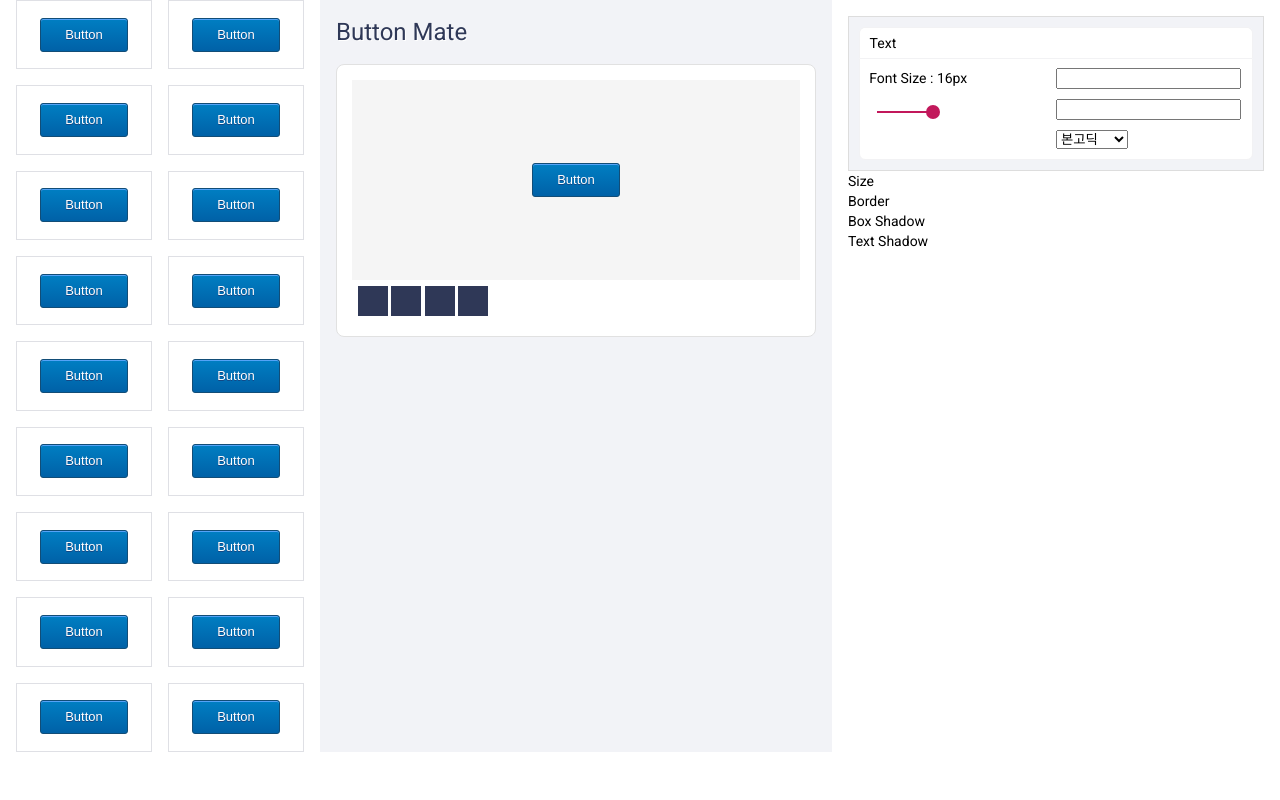
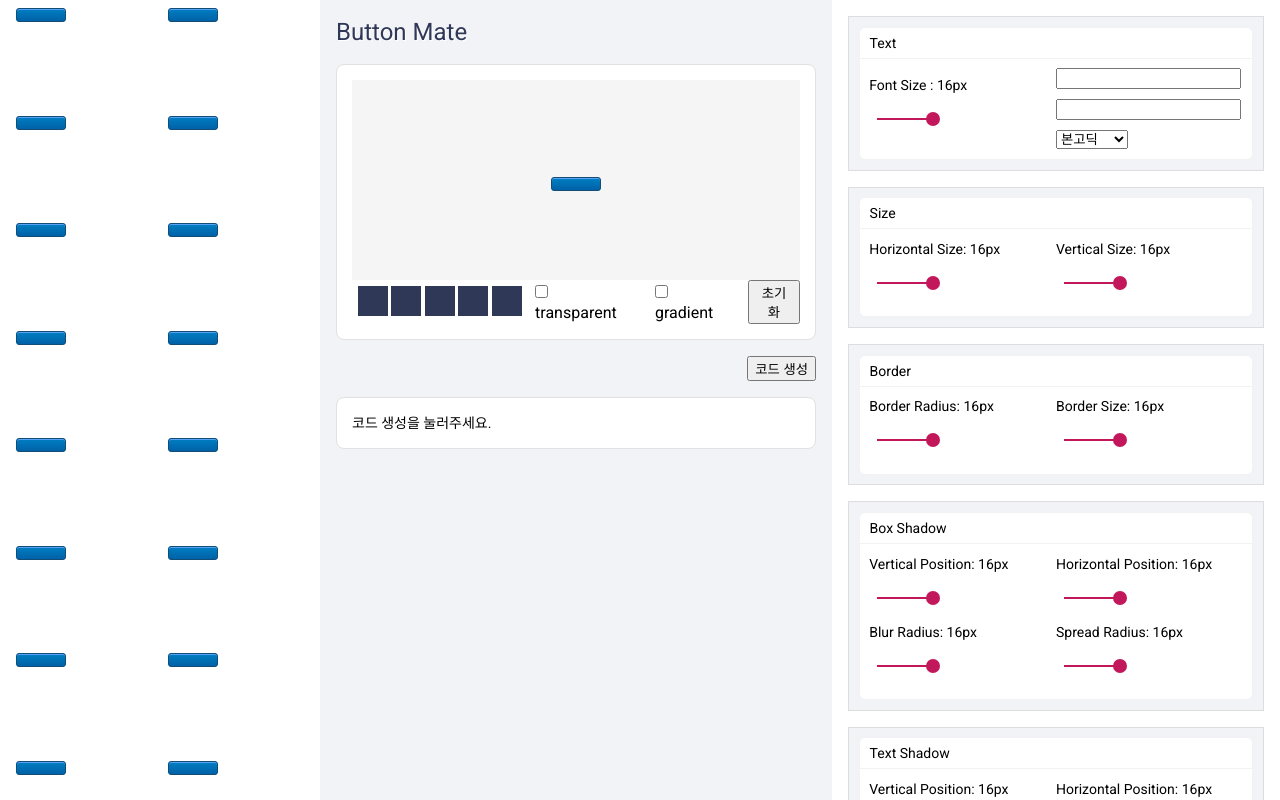
Before and after one commit to seoyun6/button-mate, an Angular app: page / in a window 1280 px wide. Shown: the top 800 px of the page. Built offline with nearby package versions, Linux system fonts and the light colour scheme.

Commit message:
## 버튼 공통 속성 정의

```diff
--- a/src/app/app.component.scss
+++ b/src/app/app.component.scss
@@ -13,5 +13,5 @@
 .display {
   padding: 1rem;
   background-color: #f2f3f7;
-  height: 90vh;
+  height: 100vh;
 }
--- a/src/app/components/button/button.component.html
+++ b/src/app/components/button/button.component.html
@@ -1,3 +1,11 @@
-<div class="btn">
+<!-- <div class="btn">
   <span>Button</span>
-</div>
+</div> -->
+<button
+  type="button"
+  class="btn"
+  [ngClass]="[btnType, btnSize, btnRounded, btnShadow, cssClass]"
+  [disabled]="disabled"
+  (click)="onClick($event)">
+  <ng-content></ng-content>
+</button>
--- a/src/app/components/button/button.component.ts
+++ b/src/app/components/button/button.component.ts
@@ -1,18 +1,41 @@
-import { Component, OnInit } from '@angular/core';
+import { Component, EventEmitter, Input, OnInit, Output } from '@angular/core';
+import { isNotEmpty } from 'src/common/utils/util';
 
 @Component({
-  selector: 'app-button',
+  selector: 'ui-button',
   templateUrl: './button.component.html',
   styleUrls: ['./button.component.scss'],
   host: {
-    '[class.button]': 'true'
+    '[class.ui-button]': 'true'
   },
 })
 export class ButtonComponent implements OnInit {
 
+  @Input() size: string = 'md';
+  @Input() type: string = 'primary';
+  @Input('class') cssClass: string = '';
+  @Input() rounded: boolean = false;
+  @Input() disabled: boolean = false;
+  @Output() onclick: EventEmitter<Event> = new EventEmitter<Event>();
+
+  btnSize = '';
+  btnType = '';
+  btnRounded = '';
+  btnShadow = '';
+  btnBorder = '';
+  fontColor = '';
+  fontSize = '';
+  fontShadow = '';
+  fontStyle = '';
+
   constructor() { }
 
   ngOnInit(): void {
+    if (isNotEmpty(this.size)) {
+      this.btnSize = 'btn-' + this.size.toLocaleLowerCase();
+    }
   }
-
+  onClick($event : any) {
+    this.onclick.emit($event);
+  }
 }
--- a/src/app/layout/buttons/buttons.component.html
+++ b/src/app/layout/buttons/buttons.component.html
@@ -1,18 +1,18 @@
-<app-button></app-button>
-<app-button></app-button>
-<app-button></app-button>
-<app-button></app-button>
-<app-button></app-button>
-<app-button></app-button>
-<app-button></app-button>
-<app-button></app-button>
-<app-button></app-button>
-<app-button></app-button>
-<app-button></app-button>
-<app-button></app-button>
-<app-button></app-button>
-<app-button></app-button>
-<app-button></app-button>
-<app-button></app-button>
-<app-button></app-button>
-<app-button></app-button>
+<ui-button></ui-button>
+<ui-button></ui-button>
+<ui-button></ui-button>
+<ui-button></ui-button>
+<ui-button></ui-button>
+<ui-button></ui-button>
+<ui-button></ui-button>
+<ui-button></ui-button>
+<ui-button></ui-button>
+<ui-button></ui-button>
+<ui-button></ui-button>
+<ui-button></ui-button>
+<ui-button></ui-button>
+<ui-button></ui-button>
+<ui-button></ui-button>
+<ui-button></ui-button>
+<ui-button></ui-button>
+<ui-button></ui-button>
--- a/src/app/layout/display/display.component.html
+++ b/src/app/layout/display/display.component.html
@@ -2,7 +2,7 @@
 <div class="container">
   <div class="preview">
     <div class="btn-wrap">
-      <app-button></app-button>
+      <ui-button></ui-button>
     </div>
     <div class="btn-set">
       <div class="colors">
@@ -10,7 +10,25 @@
         <div class="color"></div>
         <div class="color"></div>
         <div class="color"></div>
+        <div class="color"></div>
+      </div>
+      <div class="check-wrap">
+        <div class="check-btn">
+          <input type="checkbox"><label>transparent</label>
+        </div>
+        <div class="check-btn">
+          <input type="checkbox"><label>gradient</label>
+        </div>
+        <button>초기화</button>
       </div>
     </div>
   </div>
+  <div class="code-btn">
+    <button>코드 생성</button>
+  </div>
+  <div class="preview">
+    <div>
+      코드 생성을 눌러주세요.
+    </div>
+  </div>
 </div>
--- a/src/app/layout/display/display.component.scss
+++ b/src/app/layout/display/display.component.scss
@@ -19,18 +19,35 @@
       align-items: center;
     }
     .btn-set {
+      display: flex;
+      justify-content: space-between;
       .colors {
-        width: 30%;
+        width: 38%;
         padding: 0.4em;
         display: grid;
-        grid-template-columns: repeat(4, 1fr);
+        grid-template-columns: repeat(5, 1fr);
         .color {
           background-color: #2f3857;
           width: 30px;
           height: 30px;
         }
-
+      }
+    }
+    .check-wrap {
+      display: flex;
+      align-items: center;
+      gap: 1rem;
+      .check-btn {
+        label {
+          font-size: 1rem;
+          margin-left: 4px;
+        }
       }
     }
   }
+  .code-btn {
+    margin: 1rem 0;
+    display: flex;
+    justify-content: flex-end;
+  }
 }
--- a/src/app/layout/options/options.component.html
+++ b/src/app/layout/options/options.component.html
@@ -19,29 +19,76 @@
       </div>
     </div>
   </div>
-
+  <div class="option-card">
     <div class="option-title">
       Size
     </div>
-  <div class="option-wrap">
-
+    <div class="option-body">
+      <div class="group">
+        <span>Horizontal Size: </span><span>16px</span>
+        <mat-slider color="primary" value="50"></mat-slider>
       </div>
+      <div class="group">
+        <span>Vertical Size: </span><span>16px</span>
+        <mat-slider color="primary" value="50"></mat-slider>
+      </div>
+    </div>
+  </div>
+  <div class="option-card">
     <div class="option-title">
       Border
     </div>
-  <div class="option-wrap">
-
+    <div class="option-body">
+      <div class="group">
+        <span>Border Radius: </span><span>16px</span>
+        <mat-slider color="primary" value="50"></mat-slider>
       </div>
+      <div class="group">
+        <span>Border Size: </span><span>16px</span>
+        <mat-slider color="primary" value="50"></mat-slider>
+      </div>
+    </div>
+  </div>
+  <div class="option-card">
     <div class="option-title">
       Box Shadow
     </div>
-  <div class="option-wrap">
-
+    <div class="option-body">
+      <div class="group">
+        <span>Vertical Position: </span><span>16px</span>
+        <mat-slider color="primary" value="50"></mat-slider>
       </div>
+      <div class="group">
+        <span>Horizontal Position: </span><span>16px</span>
+        <mat-slider color="primary" value="50"></mat-slider>
+      </div>
+      <div class="group">
+        <span>Blur Radius: </span><span>16px</span>
+        <mat-slider color="primary" value="50"></mat-slider>
+      </div>
+      <div class="group">
+        <span>Spread Radius: </span><span>16px</span>
+        <mat-slider color="primary" value="50"></mat-slider>
+      </div>
+    </div>
+  </div>
+  <div class="option-card">
     <div class="option-title">
       Text Shadow
     </div>
-  <div class="option-wrap">
-
+    <div class="option-body">
+      <div class="group">
+        <span>Vertical Position: </span><span>16px</span>
+        <mat-slider color="primary" value="50"></mat-slider>
+      </div>
+      <div class="group">
+        <span>Horizontal Position: </span><span>16px</span>
+        <mat-slider color="primary" value="50"></mat-slider>
+      </div>
+      <div class="group">
+        <span>Blur Radius: </span><span>16px</span>
+        <mat-slider color="primary" value="50"></mat-slider>
       </div>
     </div>
+  </div>
+</div>
--- a/src/app/layout/options/options.component.scss
+++ b/src/app/layout/options/options.component.scss
@@ -4,6 +4,10 @@
     background-color: #f2f3f7;
     border: 1px solid #dddddd;
     padding: 0.6rem;
+    margin-bottom: 1rem;
+    &:last-of-type {
+      margin-bottom: 0;
+    }
     .option-title {
       border-radius: 6px 6px 0 0;
       background-color: #fff;
@@ -12,14 +16,16 @@
       padding: 5px 10px;
     }
     .option-body {
-      display: flex;
+      display: grid;
+      align-items: center;
+      grid-template-columns: 1fr 1fr;
       justify-content: center;
       padding: 0.6rem;
       border-radius: 0 0 6px 6px;
       background-color: #fff;
       border: 1px solid #f2f2f4;
       .group {
-        width: 50%;
+        width: 100%;
       }
     }
     .input {
--- /dev/null
+++ b/src/common/utils/util.ts
@@ -0,0 +1,11 @@
+
+
+export const isEmpty = (value : any) => value === null || value === undefined;
+
+export const isNotEmpty = (value : any) => !isEmpty(value);
+
+export const isBlank = (value : any) => {
+    return isEmpty(value) || (value.trim && value.trim().length === 0);
+}
+
+export const isNotBlank = (value : any) => !isBlank(value);
```
Lines whose indentation alone changed are shown as unchanged.
